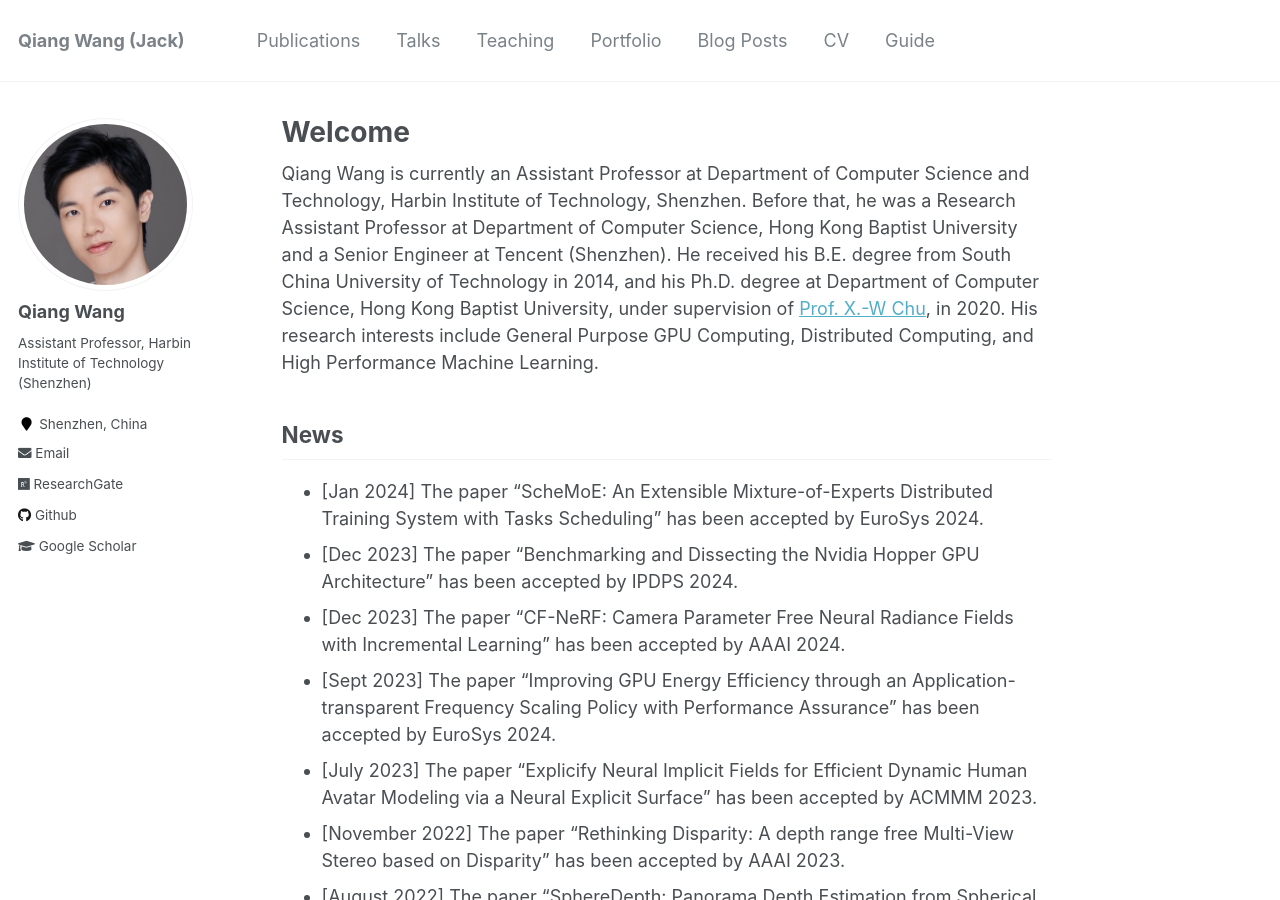
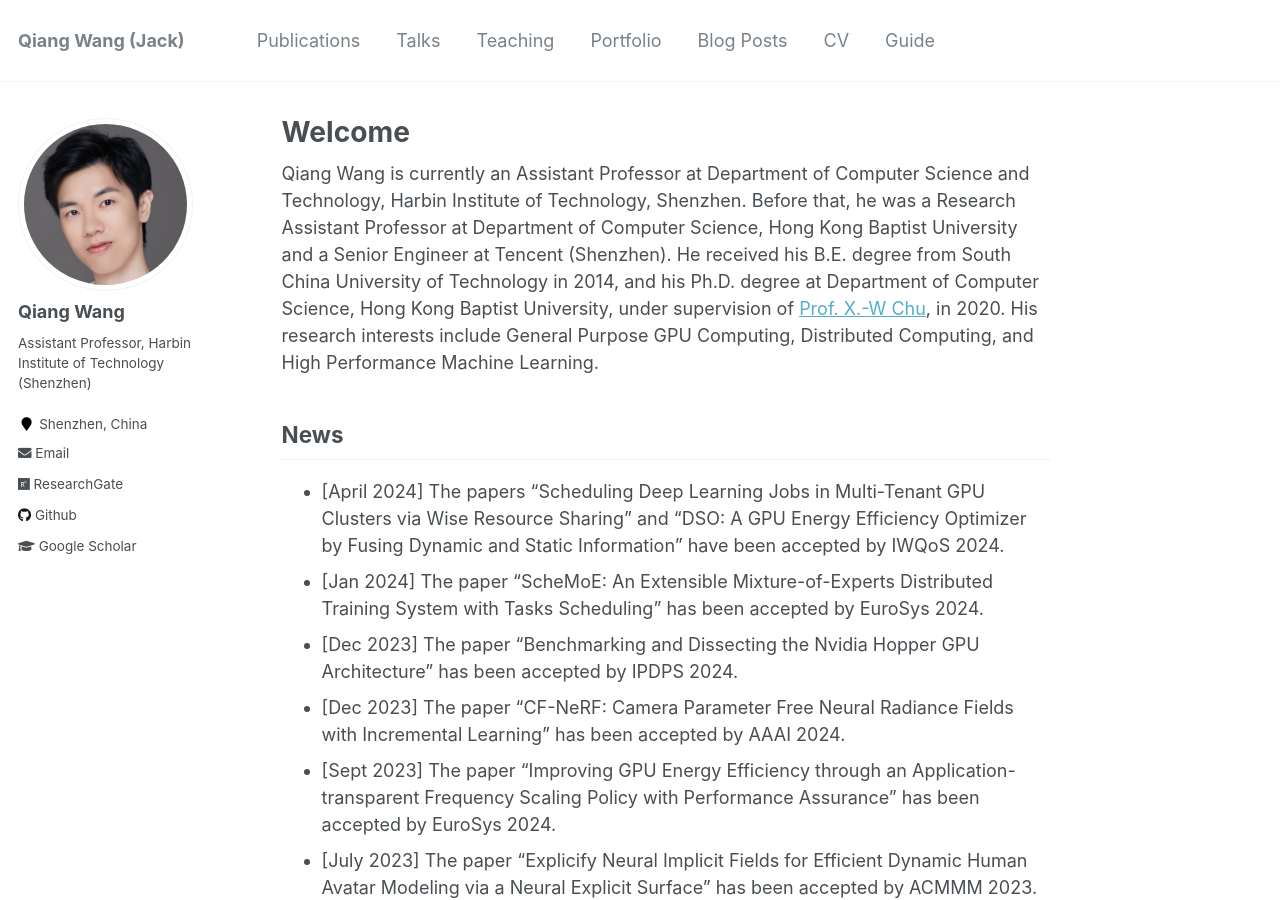
Before and after one commit to blackjack2015/blackjack2015.github.io, a Jekyll site: the page built from _pages/about.md, in a window 1280 px wide and 900 px high. Built offline with Jekyll 4.4.1, drawn with Linux system fonts in a browser that asks for light colours.

Commit message:
Update about.md

```diff
--- a/_pages/about.md
+++ b/_pages/about.md
@@ -12,6 +12,7 @@ redirect_from:
 Qiang Wang is currently an Assistant Professor at Department of Computer Science and Technology, Harbin Institute of Technology, Shenzhen. Before that, he was a Research Assistant Professor at Department of Computer Science, Hong Kong Baptist University and a Senior Engineer at Tencent (Shenzhen). He received his B.E. degree from South China University of Technology in 2014, and his Ph.D. degree at Department of Computer Science, Hong Kong Baptist University, under supervision of [Prof. X.-W Chu](https://sites.google.com/view/chuxiaowen), in 2020. His research interests include General Purpose GPU Computing, Distributed Computing, and High Performance Machine Learning.
 
 ## News
++ \[April 2024\] The papers "Scheduling Deep Learning Jobs in Multi-Tenant GPU Clusters via Wise Resource Sharing" and "DSO: A GPU Energy Efficiency Optimizer by Fusing Dynamic and Static Information" have been accepted by IWQoS 2024.
 + \[Jan 2024\] The paper "ScheMoE: An Extensible Mixture-of-Experts Distributed Training System with Tasks Scheduling" has been accepted by EuroSys 2024.
 + \[Dec 2023\] The paper "Benchmarking and Dissecting the Nvidia Hopper GPU Architecture" has been accepted by IPDPS 2024.
 + \[Dec 2023\] The paper "CF-NeRF: Camera Parameter Free Neural Radiance Fields with Incremental Learning" has been accepted by AAAI 2024.
```
